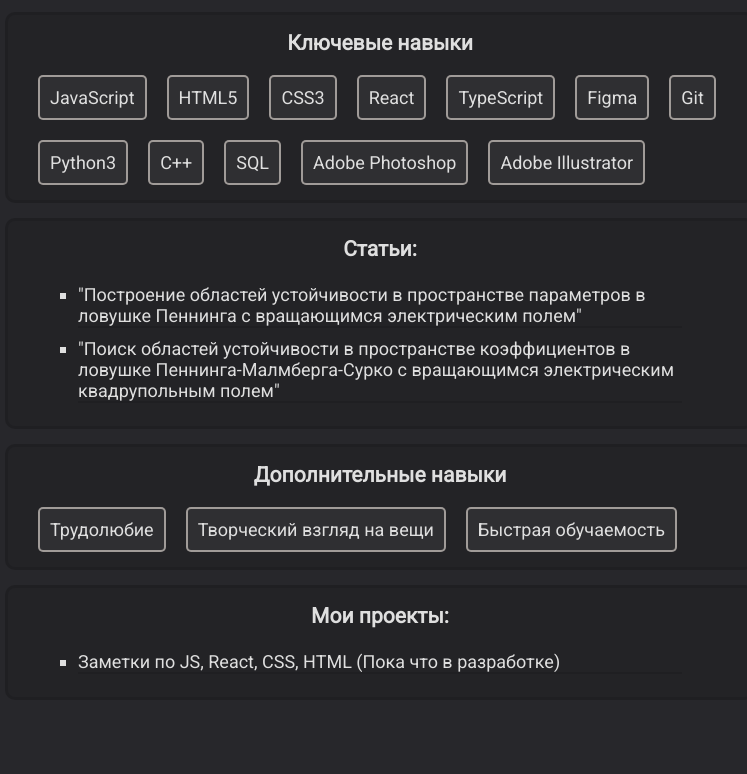
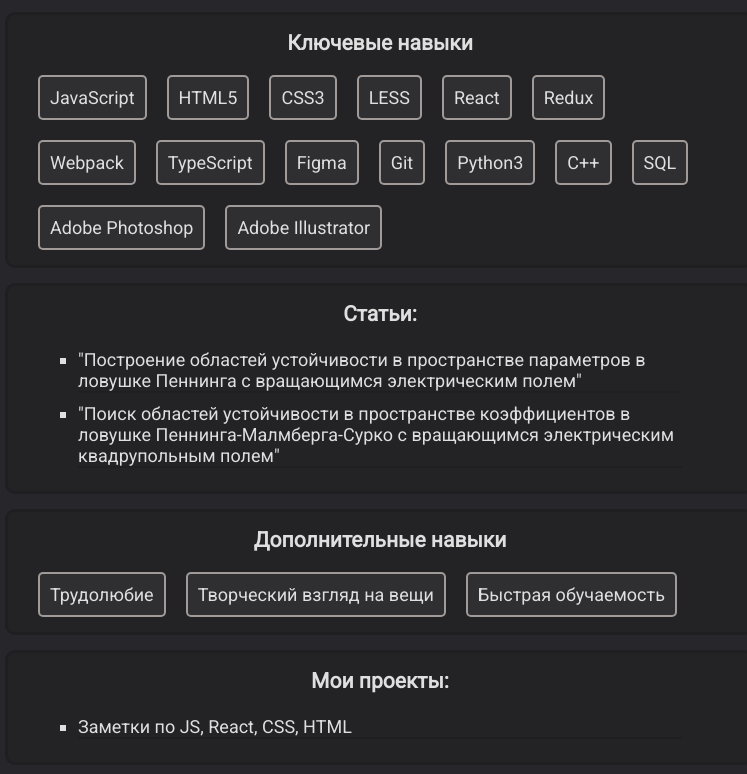
Before and after one commit to Shlokova/CV-Shlokova, a plain HTML site: page index.html in a window 1280 px wide. Shown: the part 1641-2415 px from the top of the page, without its empty margins (260-1007 px from the left). Before the commit the page ends 2356 px from the top, so only its background shows below. Drawn offline with Linux system fonts and the light colour scheme.

Commit message:
add new skills

```diff
--- a/index.html
+++ b/index.html
@@ -51,7 +51,10 @@
                 <div>JavaScript</div>
                 <div> HTML5</div>
                 <div>CSS3</div>
+                <div>LESS</div>
                 <div>React</div>
+                <div>Redux</div>
+                <div>Webpack</div>
                 <div>TypeScript</div>
                 <div>Figma</div>
                 <div>Git</div>
@@ -84,7 +87,7 @@
             <h3>Мои проекты:</h3>
             <ul class="list">
                 <li><a target="_blank" href="https://github.com/Shlokova/notes" > Заметки по JS, React, CSS, HTML</a>
-                    (Пока что в разработке)</li>
+                   </li>
             </ul>
         </div>
     </div>
```
